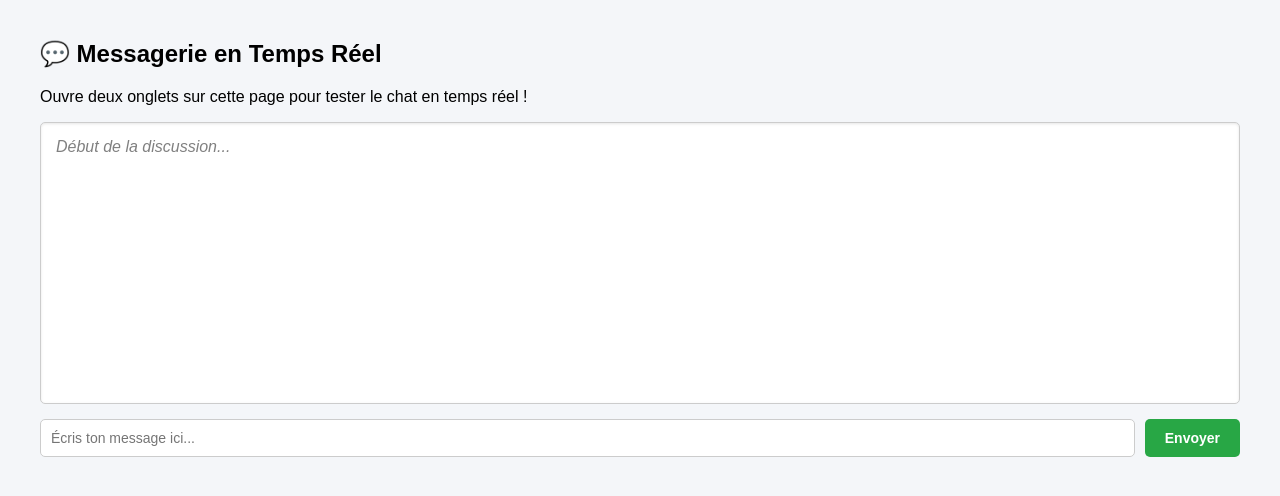
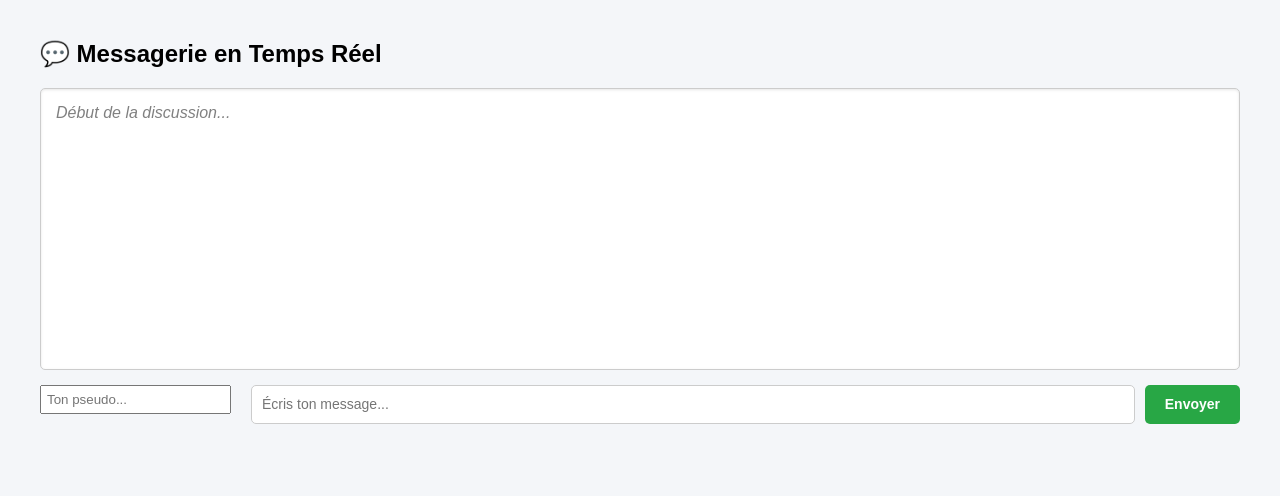
Before and after one commit to Real-Win/PIL1_2526_34, a Flask app: page / in a window 1280 px wide. Shown: the top 496 px of the page. Run offline with Flask 3, Linux system fonts and the light colour scheme; some libraries are stand-ins or nearby versions.

Commit message:
Affichage des pseudos en temps réel

```diff
--- a/app/routes_messagerie.py
+++ b/app/routes_messagerie.py
@@ -18,7 +18,7 @@ def index():
 def gerer_message(data):
     print("Message reçu : " + str(data['contenu']))
     # broadcast=True permet de renvoyer le message à TOUS les utilisateurs connectés
-    emit('diffusion_message', {'msg': data['contenu']}, broadcast=True)
+    emit('diffusion_message', {'pseudo': data['pseudo'], 'msg': data['contenu']}, broadcast=True)
 
 # 5. [span_4](start_span)[span_5](start_span)Démarrage du serveur sur le port 5000[span_4](end_span)[span_5](end_span)
 if __name__ == '__main__':
--- a/app/templates/index.html
+++ b/app/templates/index.html
@@ -8,53 +8,60 @@
 <body style="font-family: Arial, sans-serif; margin: 40px; background-color: #f4f6f9;">
 
     <h2>💬 Messagerie en Temps Réel</h2>
-    <p>Ouvre deux onglets sur cette page pour tester le chat en temps réel !</p>
 
-    <div id="zoneDiscussion" style="border: 1px solid #ccc; height: 250px; overflow-y: auto; padding: 15px; margin-bottom: 15px; background: #ffffff; border-radius: 5px; box-shadow: inset 0 1px 3px rgba(0,0,0,0.1);">
+    <div id="messages" style="border: 1px solid #ccc; height: 250px; overflow-y: auto; padding: 15px; margin-bottom: 15px; background: #ffffff; border-radius: 5px; box-shadow: inset 0 1px 3px rgba(0,0,0,0.1);">
         <p style="color: gray; font-style: italic; margin: 0;">Début de la discussion...</p>
     </div>
 
     <div style="display: flex; gap: 10px;">
-        <input type="text" id="champMessage" placeholder="Écris ton message ici..." style="flex: 1; padding: 10px; border: 1px solid #ccc; border-radius: 5px; font-size: 14px;">
-        <button id="boutonEnvoyer" style="padding: 10px 20px; background-color: #28a745; color: white; border: none; border-radius: 5px; cursor: pointer; font-size: 14px; font-weight: bold;">
-            Envoyer
+        <input type="text" id="username" placeholder="Ton pseudo..." style="margin-bottom: 10px; padding: 5px;"><br>
+        <input type="text" id="message" placeholder="Écris ton message..."style="flex: 1; padding: 10px; border: 1px solid #ccc; border-radius: 5px; font-size: 14px;">
+        <button onclick="envoyer()"style="padding: 10px 20px; background-color: #28a745; color: white; border: none; border-radius: 5px; cursor: pointer; font-size: 14px; font-weight: bold;">Envoyer
         </button>
     </div>
 
     <script>
-        // 1. Connexion au serveur Flask-SocketIO
-        const socket = io("http://127.0.0.1:5000");
+    // Connexion automatique au serveur Flask-SocketIO
+    const socket = io();
 
-        const bouton = document.getElementById("boutonEnvoyer");
-        const input = document.getElementById("champMessage");
-        const zoneDiscussion = document.getElementById("zoneDiscussion");
+    // 1. Fonction pour envoyer le message et le pseudo au serveur Python
+    function envoyer() {
+        const inputMessage = document.getElementById('message');
+        const inputPseudo = document.getElementById('username');
 
-        // 2. Envoi du message quand on clique sur le bouton
-        bouton.addEventListener("click", () => {
-            const texte = input.value;
-            if(texte.trim() !== "") {
-                // On envoie l'événement 'nouveau_message' au serveur Python
-                socket.emit("nouveau_message", { contenu: texte });
-                input.value = ""; // On vide le champ après l'envoi
+        const texte = inputMessage.value;
+        // Si la case pseudo est vide, on attribue "Anonyme" par défaut
+        const pseudo = inputPseudo.value.trim() || "Anonyme";
+
+        // On n'envoie le message que s'il n'est pas vide
+        if (texte.trim() !== "") {
+            // On envoie un objet structuré au serveur
+            socket.emit('nouveau_message', {
+                'pseudo': pseudo,
+                'contenu': texte
+                });
+
+            // On vide uniquement la case du message pour pouvoir réécrire
+            inputMessage.value = '';
+            }
+        }
+
+    // 2. Écouteur pour envoyer le message en appuyant sur la touche 'Entrée'
+    document.getElementById('message').addEventListener('keypress', function(e) {
+        if (e.key === 'Enter') {
+            envoyer();
             }
         });
 
-        // Permet aussi d'envoyer en appuyant sur la touche 'Entrée' du clavier
-        input.addEventListener("keypress", (e) => {
-            if (e.key === "Enter") {
-                bouton.click();
-            }
-        });
+    // 3. Écouteur qui capte les messages diffusés par le serveur pour les afficher
+    socket.on('diffusion_message', function(data) {
+        const zoneMessages = document.getElementById('messages');
 
-        // 3. Écoute des messages diffusés en temps réel par le serveur Python
-        socket.on("diffusion_message", (data) => {
-            const nouveauP = document.createElement("p");
-            nouveauP.style.margin = "5px 0";
-            nouveauP.innerHTML = "<span style='color: #007BFF; font-weight: bold;'>Utilisateur :</span> " + data.msg;
-            zoneDiscussion.appendChild(nouveauP);
+        // Insertion du message avec le pseudo de l'expéditeur en gras
+        zoneMessages.innerHTML += `<p><strong>${data.pseudo} :</strong> ${data.msg}</p>`;
 
-            // Défilement automatique vers le bas pour voir le dernier message
-            zoneDiscussion.scrollTop = zoneDiscussion.scrollHeight;
+        // Scroll automatique vers le bas pour toujours voir le dernier message reçu
+        zoneMessages.scrollTop = zoneMessages.scrollHeight;
         });
     </script>
 </body>
```
